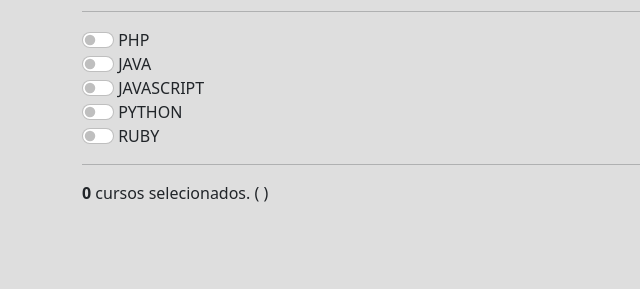
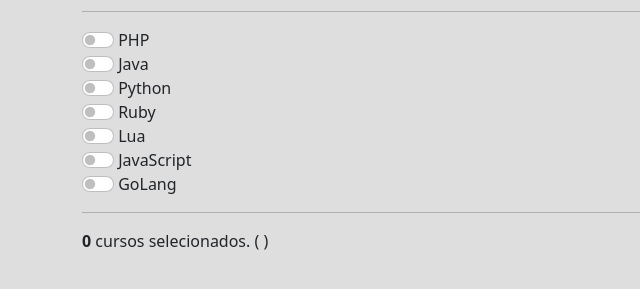
Before and after one commit to wizard5555/modulo-js, a plain HTML site: page selecionar-cursos/index.html in a window 1280 px wide. Shown: the part 53-342 px from the top of the page, without its empty margins (0-640 px from the left). Drawn offline with nearby package versions, Linux system fonts and the light colour scheme.

Commit message:
Criando array cursos

```diff
--- /dev/null
+++ b/selecionar-cursos/dados.js
@@ -0,0 +1,20 @@
+const FORM = document.getElementById('form');
+
+let dados = [
+    'PHP',
+    'Java',
+    'Python',
+    'Ruby',
+    'Lua',
+    'JavaScript',
+    'GoLang'
+]
+
+dados.forEach(function (nome) {
+    FORM.innerHTML += `
+    <div class="form-switch">
+        <input value="${nome}" onclick="selecionar(this)" id="${nome}" type="checkbox" class="form-check-input">
+        <label for="${nome}" class="form-check-label">${nome}</label>
+    </div>
+    `;
+});
--- a/selecionar-cursos/index.html
+++ b/selecionar-cursos/index.html
@@ -14,27 +14,8 @@
         <h1>Selecione os cursos</h1>
         <hr>
 
-        <form action="">
-           <div class="form-switch">
-                <input value="php" onclick="selecionar(this)" id="php" type="checkbox" class="form-check-input">
-                <label for="php" class="form-check-label">PHP</label>
-           </div>
-           <div class="form-switch">
-                <input value="java" onclick="selecionar(this)" id="java" type="checkbox" class="form-check-input">
-                <label for="java" class="form-check-label">JAVA</label>
-            </div>
-            <div class="form-switch">
-                <input value="javascript" onclick="selecionar(this)" id="js" type="checkbox" class="form-check-input">
-                <label for="js" class="form-check-label">JAVASCRIPT</label>
-            </div>
-            <div class="form-switch">
-                <input value="python" onclick="selecionar(this)" id="python" type="checkbox" class="form-check-input">
-                <label for="python" class="form-check-label">PYTHON</label>
-            </div>
-            <div class="form-switch">
-                <input value="ruby" onclick="selecionar(this)" id="ruby" type="checkbox" class="form-check-input">
-                <label for="ruby" class="form-check-label">RUBY</label>
-            </div>
+        <form action="" id="form">
+
         </form>
 
         <hr>
@@ -44,6 +25,7 @@
         </p>
     </section>
 
+    <script src="dados.js"></script>
     <script src="eventos.js"></script>
 </body>
 </html>
```
